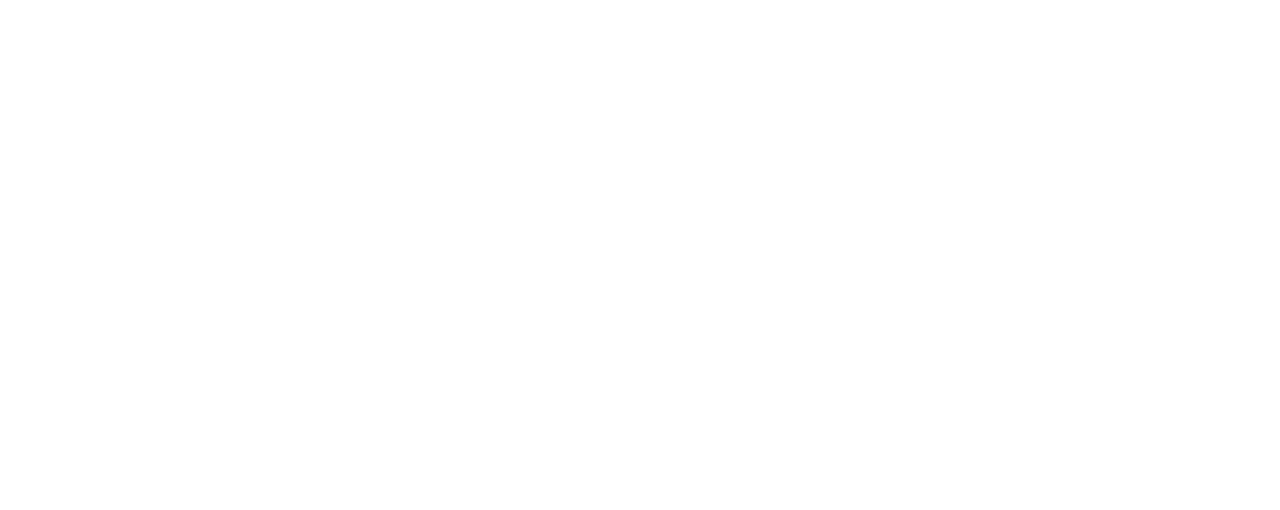
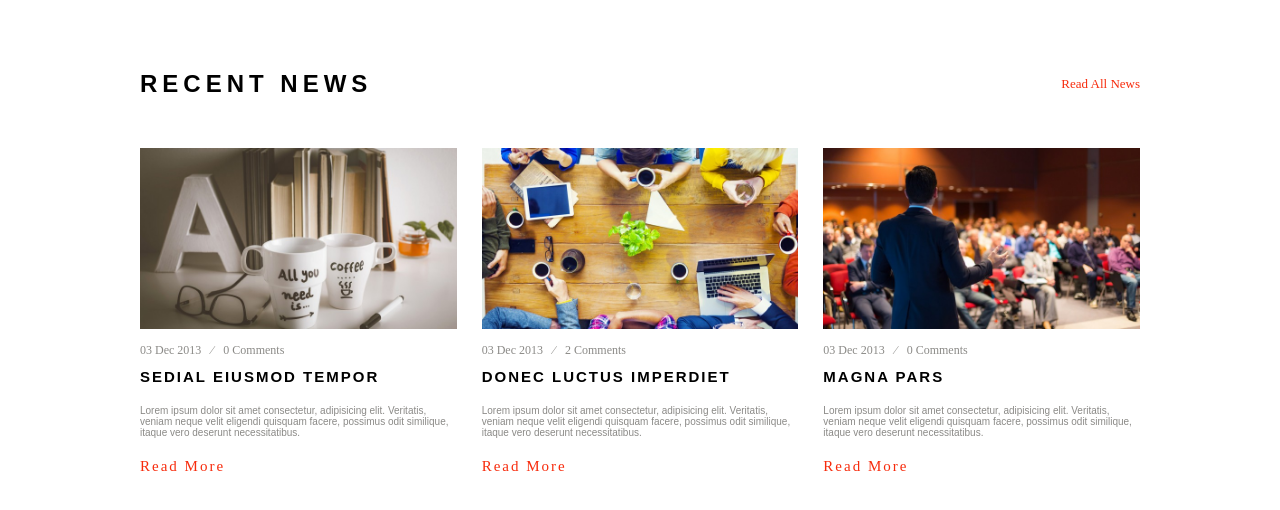
Before and after one commit to AlessandroDiNardo/proj-html-vuejs, a Vue app: page / in a window 1280 px wide. Shown: the part 3252-3762 px from the top of the page. Before the commit the page ends 3222 px from the top, so only its background shows below. Built offline with nearby package versions, Linux system fonts and the light colour scheme.

Commit message:
add section news

```diff
--- a/src/components/AppMain.vue
+++ b/src/components/AppMain.vue
@@ -6,6 +6,7 @@
 import AppProgram from './AppProgram.vue';
 import AppMap from './AppMap.vue';
 import AppLocation from './AppLocation.vue';
+import AppNews from './AppNews.vue';
 
 export default {
     name: "AppMain",
@@ -17,6 +18,7 @@
         AppProgram,
         AppMap,
         AppLocation,
+        AppNews,
     }
 }
 </script>
@@ -30,6 +32,7 @@
         <AppProgram />
         <AppMap />
         <AppLocation />
+        <AppNews />
     </main>
 </template>
 
--- /dev/null
+++ b/src/components/AppNews.vue
@@ -0,0 +1,138 @@
+<script>
+export default {
+    name: "AppNews",
+    data() {
+        return {
+            cards: [
+                {
+                    img: "img/photodune-7770665-two-white-coffee-mug-with-diy-decoration-o.jpg",
+                    date: "03 Dec 2013",
+                    comms: "0 Comments",
+                    title: "SEDIAL EIUSMOD TEMPOR",
+                    text: "Lorem ipsum dolor sit amet consectetur, adipisicing elit. Veritatis, veniam neque velit eligendi quisquam facere, possimus odit similique, itaque vero deserunt necessitatibus.",
+                },
+                {
+                    img: "img/photodune-8797753-multiethnic-people-with-startup-business-t.jpg",
+                    date: "03 Dec 2013",
+                    comms: "2 Comments",
+                    title: "DONEC LUCTUS IMPERDIET",
+                    text: "Lorem ipsum dolor sit amet consectetur, adipisicing elit. Veritatis, veniam neque velit eligendi quisquam facere, possimus odit similique, itaque vero deserunt necessitatibus.",
+                },
+                {
+                    img: "img/photodune-8522811-speaker-at-business-conference-and-present.jpg",
+                    date: "03 Dec 2013",
+                    comms: "0 Comments",
+                    title: "MAGNA PARS",
+                    text: "Lorem ipsum dolor sit amet consectetur, adipisicing elit. Veritatis, veniam neque velit eligendi quisquam facere, possimus odit similique, itaque vero deserunt necessitatibus.",
+                },
+            ]
+        }
+    }
+}
+</script>
+
+<template>
+    <section>
+        <div class="container">
+            <div class="top">
+                <h1>RECENT NEWS</h1>
+                <div>Read All News</div>
+            </div>
+            <div class="cards-block">
+                <div class="cards" v-for="(elem, index) in cards" :key="index">
+                    <div class="img">
+                        <img :src="elem.img" alt="">
+                    </div>
+                    <div class="date-comms">
+                        <div>{{ elem.date }}</div>
+                        <div>&#8725;</div>
+                        <div>{{ elem.comms }}</div>
+                    </div>
+                    <h2>{{ elem.title }}</h2>
+                    <p>{{ elem.text }}</p>
+                    <div id="read">Read More</div>
+                </div>
+            </div>
+        </div>
+    </section>
+</template>
+
+<style lang="scss" scoped>
+@use '../style/partials/variables.scss' as *;
+@use '../style/general.scss' as *;
+
+section {
+    background-color: $cube-white;
+
+    .container {
+        padding: 100px 0;
+
+        .top {
+            display: flex;
+            justify-content: space-between;
+            align-items: center;
+            width: 100%;
+
+            h1 {
+                letter-spacing: 5px;
+            }
+
+            div {
+                color: $cube-scarlet;
+                font-size: 13px;
+                font-family: 'Times New Roman', Times, serif;
+            }
+        }
+
+        .cards-block {
+            display: flex;
+            justify-content: center;
+            align-items: center;
+            gap: 25px;
+
+            .cards {
+                padding-top: 50px;
+
+                .img {
+                    width: 100%;
+
+                    img {
+                        width: 100%;
+                    }
+                }
+
+                .date-comms {
+                    display: flex;
+                    align-items: center;
+                    gap: 10px;
+                    font-size: 12px;
+                    color: $median-naturalGrey;
+                    font-family: 'Times New Roman', Times, serif;
+                    margin-top: 10px;
+                }
+
+                h2 {
+                    font-size: 15px;
+                    letter-spacing: 2px;
+                    font-weight: 700;
+                    margin-top: 10px;
+                    margin-bottom: 20px;
+                }
+
+                p {
+                    font-size: 10px;
+                    color: $median-naturalGrey;
+                    margin-bottom: 20px;
+                }
+
+                #read {
+                    font-size: 15px;
+                    color: $cube-scarlet;
+                    font-family: 'Times New Roman', Times, serif;
+                    letter-spacing: 2px;
+                }
+            }
+        }
+    }
+}
+</style>
```
